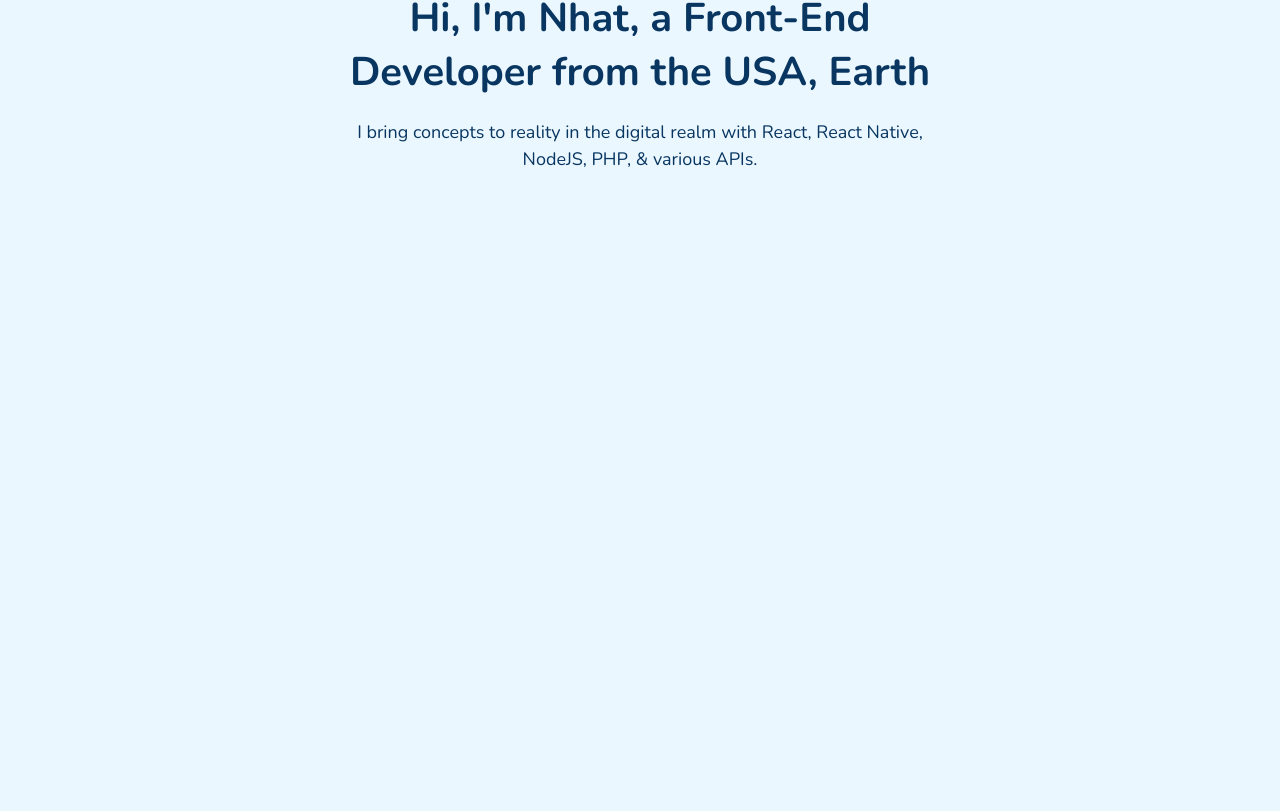
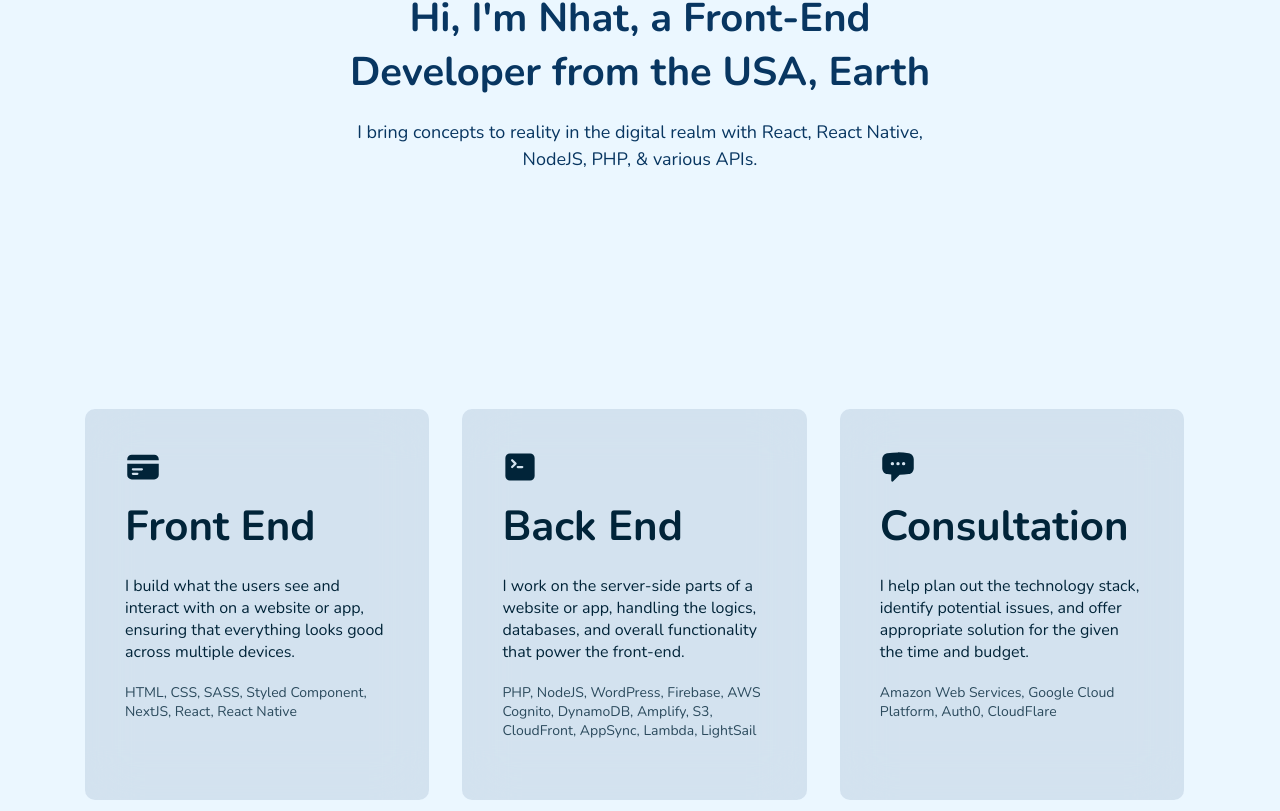
Before and after one commit to thepixelme/thepixelme2023-nextjs, a Next.js app: page / in a window 1280 px wide. Shown: the part 231-1042 px from the top of the page. Before the commit the page ends 800 px from the top, so only its background shows below. Built offline with nearby package versions, Linux system fonts and the light colour scheme.

Commit message:
stack cards

```diff
--- a/src/components/HeroSection/HeroSection.styles.tsx
+++ b/src/components/HeroSection/HeroSection.styles.tsx
@@ -1,6 +1,6 @@
 import styled from 'styled-components'
 import { breakpoints } from '../Breakpoint.styles'
-import { Container, zindex } from '../Shared.styles'
+import { Container } from '../Shared.styles'
 
 /**
  * Hero
--- /dev/null
+++ b/src/components/MyStackSection/MyStackSection.styles.tsx
@@ -0,0 +1,64 @@
+import styled from 'styled-components'
+import { breakpoints } from '../Breakpoint.styles'
+import { Container, zindex } from '../Shared.styles'
+
+/**
+ * Stack Section
+ */
+export const StackWrapper = styled.section`
+`
+
+export const StackContainer = styled(Container)`
+  position: relative;
+`
+
+/**
+ * Stack Card
+ */
+export const StackCardWrapper = styled.div`
+  display: block;
+
+  @media ${breakpoints.large} {
+    display: flex;
+    justify-content: space-between;
+  }
+`
+
+export const StackCard = styled.div`
+  width: 100%;
+  min-height: auto;
+  margin: 0 0 20px 0;
+  padding: 20px;
+  border-radius: 10px;
+
+  /* background-color: rgba( 255, 255, 255, 0.2 ); */
+  background-color: rgba( ${({ theme }) => theme.brand1RGB}, 0.1 );
+  backdrop-filter: blur(25px);
+  -webkit-backdrop-filter: blur(10px); /* For Safari support */
+
+  @media ${breakpoints.large} {
+    width: 31%;
+    margin: 0 1% 1% 0;
+    padding: 40px;
+  }
+
+  span {
+    font-size: 2.25rem; /* 36px */
+  }
+
+
+  h3 {
+    margin: 0 0 20px 0;
+    font-size: 2.625rem;
+    font-weight: bold;
+  }
+
+  p {
+    margin: 0 0 20px 0;
+
+    &:last-child {
+      font-size: 0.875rem; /* 14px */
+      opacity: 0.8;
+    }
+  }
+`
--- /dev/null
+++ b/src/components/MyStackSection/MyStackSection.tsx
@@ -0,0 +1,54 @@
+import { HiCreditCard, HiCommandLine, HiChatBubbleLeftEllipsis } from "react-icons/hi2";
+import SectionHeader from '../SectionHeader/SectionHeader'
+import {
+  StackWrapper, StackContainer,
+  StackCardWrapper, StackCard
+} from './MyStackSection.styles'
+
+export default function MyStackSection() {
+
+  return (
+    <StackWrapper>
+      <StackContainer>
+        {/* <SectionHeader text="What I Do" /> */}
+
+        <StackCardWrapper>
+          <StackCard>
+            <span><HiCreditCard /></span>
+
+            <h3>Front End</h3>
+
+            <p>
+              I build what the users see and interact with on a website or app, ensuring that everything looks good across multiple devices.
+            </p>
+
+            <p>HTML, CSS, SASS, Styled Component, NextJS, React, React Native</p>
+          </StackCard>
+
+          <StackCard>
+            <span><HiCommandLine /></span>
+
+            <h3>Back End</h3>
+
+            <p>
+              I work on the server-side parts of a website or app, handling the logics, databases, and overall functionality that power the front-end.
+            </p>
+
+            <p>PHP, NodeJS, WordPress, Firebase, AWS Cognito, DynamoDB, Amplify, S3, CloudFront, AppSync, Lambda, LightSail</p>
+          </StackCard>
+
+          <StackCard>
+            <span><HiChatBubbleLeftEllipsis /></span>
+
+            <h3>Consultation</h3>
+
+            <p>I help plan out the technology stack, identify potential issues, and offer appropriate solution for the given the time and budget.</p>
+
+            <p>Amazon Web Services, Google Cloud Platform, Auth0, CloudFlare</p>
+          </StackCard>
+        </StackCardWrapper>
+
+      </StackContainer>
+    </StackWrapper>
+  )
+}
--- /dev/null
+++ b/src/components/SectionHeader/SectionHeader.tsx
@@ -0,0 +1,16 @@
+import {
+  Heading
+} from './SectionHeader.styles'
+
+type SectionHeaderProps = {
+  text: string
+}
+
+export default function SectionHeader({ text }: SectionHeaderProps) {
+
+  return (
+    <Heading>
+      {text}
+    </Heading>
+  )
+}
--- a/src/pages/index.tsx
+++ b/src/pages/index.tsx
@@ -1,6 +1,7 @@
 import Head from 'next/head'
 import SiteHeader from '@/components/SiteHeader/SiteHeader'
 import HeroSection from '@/components/HeroSection/HeroSection'
+import MyStackSection from '@/components/MyStackSection/MyStackSection'
 
 type HomePageProps = {
   toggleTheme?: () => void;
@@ -20,6 +21,7 @@
       <SiteHeader toggleTheme={toggleTheme} theme={theme} />
 
       <HeroSection />
+      <MyStackSection />
 
       <main>
       </main>
```
Also changed, not shown: src/components/SectionHeader/SectionHeader.styles.tsx (added, +19 -0 lines).
